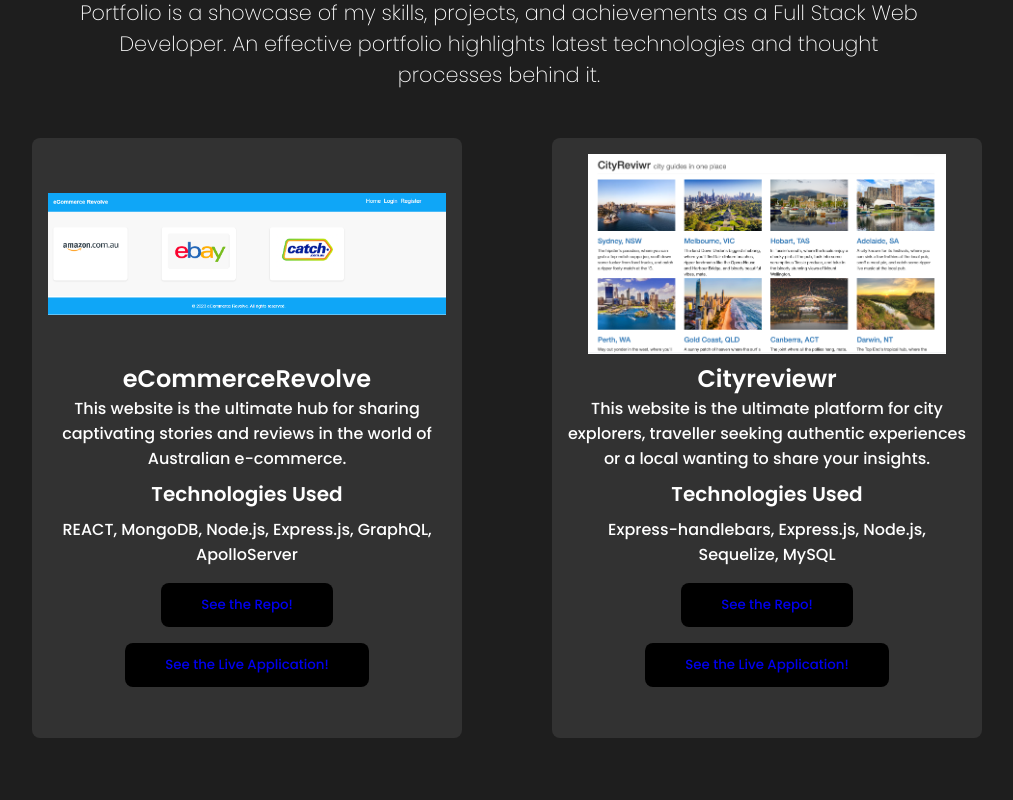
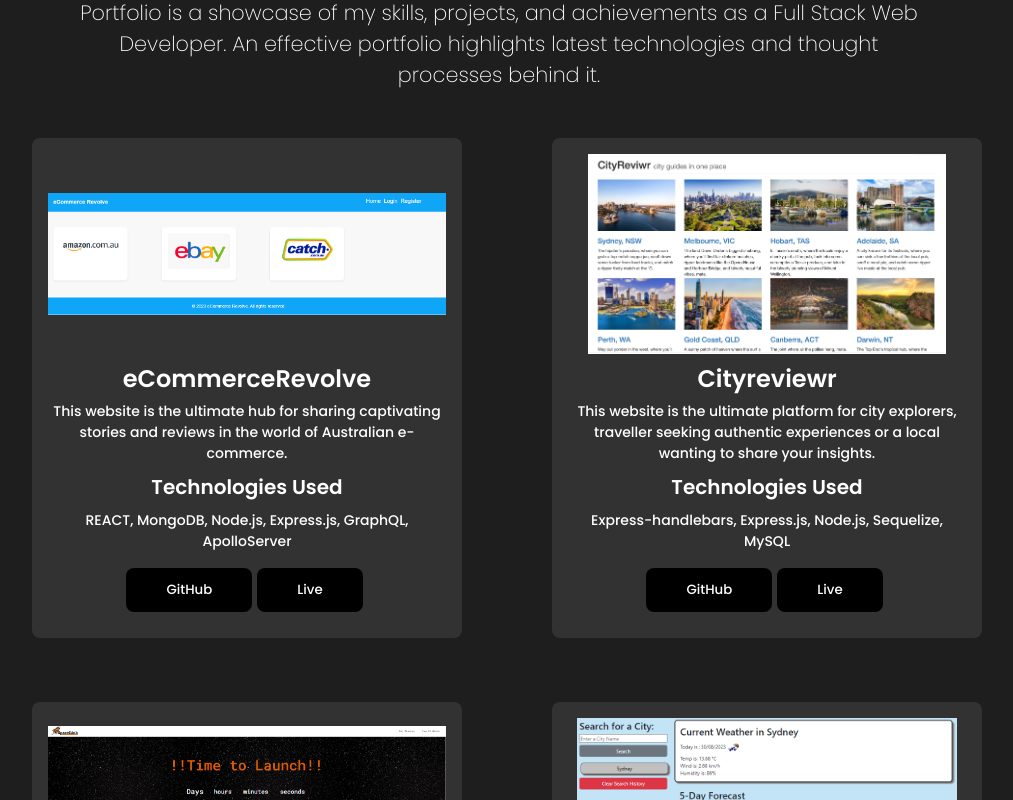
Before and after one commit to Shiby-Mathew/Portfolio-Shiby, a React (Create React App) app: page / in a window 1280 px wide. Shown: the part 1640-2440 px from the top of the page, without its empty margins (141-1154 px from the left). Built offline with nearby package versions, Linux system fonts and the light colour scheme; a web font is replaced by a local one.

Commit message:
added project images

```diff
--- a/src/components/Project/project.css
+++ b/src/components/Project/project.css
@@ -1,5 +1,5 @@
 .project_div {
-  height: 600px;
+  height: 500px;
   width: 430px;
   /* border: 1px solid red; */
   margin: 2rem auto;
@@ -16,6 +16,8 @@
   border-radius: 0.5rem;
   margin-top: 1rem;
   padding: 0.75rem 2.5rem;
+  text-decoration: none;
+  margin-right: 5px;
 }
 
 .live-button:hover {
@@ -30,3 +32,12 @@
   height: 200px;
   object-fit: contain;
 }
+.desc {
+  font-size: 14px;
+}
+h2 {
+  margin-bottom: 5px;
+}
+a {
+  color: white;
+}
--- a/src/components/Project/project.js
+++ b/src/components/Project/project.js
@@ -11,18 +11,22 @@ function Project({ project }) {
         alt="Project"
       />
       <h2>{project.title}</h2>
-      <p>{project.description}</p>
+      <div className="desc">
+        <p>{project.description}</p>
+      </div>
       <h4 className="techheading">Technologies Used</h4>
-      <p>{project.languages}</p>
+      <div className="desc">
+        <p>{project.languages}</p>
+      </div>
       <button className="live-button">
         <a href={project.repo} target="_blank" rel="noreferrer">
-          See the Repo!
+          GitHub
         </a>
       </button>
       <button className="live-button">
         {" "}
         <a href={project.live} target="_blank" rel="noreferrer">
-          See the Live Application!
+          Live
         </a>
       </button>
     </div>
```
